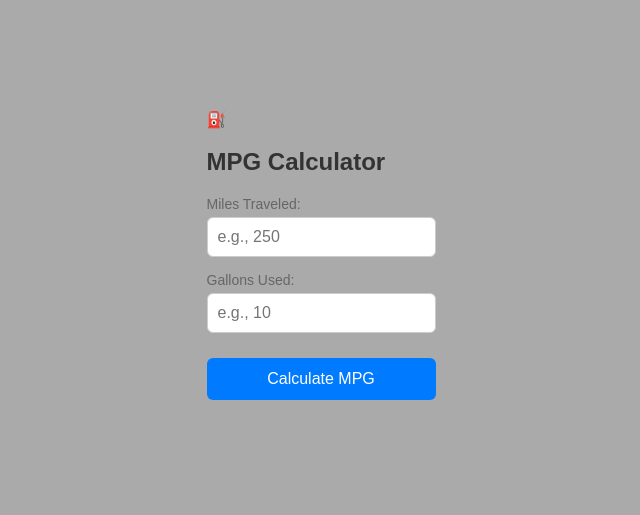
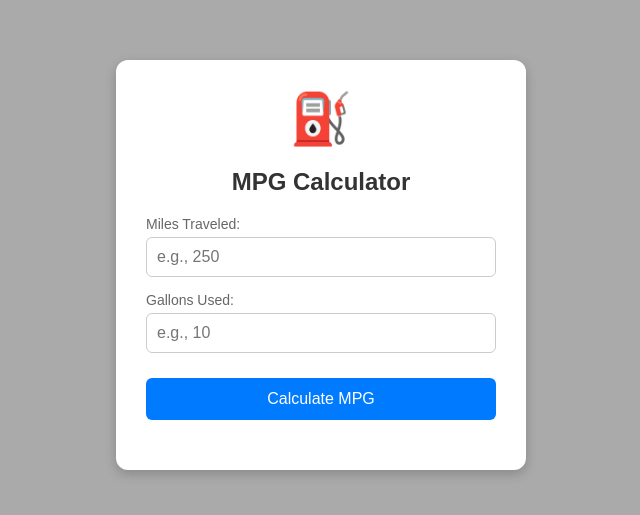
Before and after one commit to Agreene2056/calculator-assignment, a plain HTML site: page Untitled-1.html in a window 1280 px wide. Shown: the part 135-650 px from the top of the page, without its empty margins (319-959 px from the left). Drawn offline with Linux system fonts and the light colour scheme.

Commit message:
Enhance MPG Calculator layout and design
Added a calculator card with improved styling and structure.

```diff
--- a/Untitled-1.html
+++ b/Untitled-1.html
@@ -20,6 +20,20 @@
             margin-bottom: 20px;
             color: #333;
         }
+
+		.calculator-card {
+    background-color: white;
+    width: 350px;
+    padding: 30px;
+    border-radius: 12px;
+    box-shadow: 0 4px 12px rgba(0,0,0,0.2);
+    text-align: center;
+}
+
+.logo {
+    font-size: 50px;
+    margin-bottom: 10px;
+}
         .input-group {
             margin-bottom: 15px;
             text-align: left;
```
